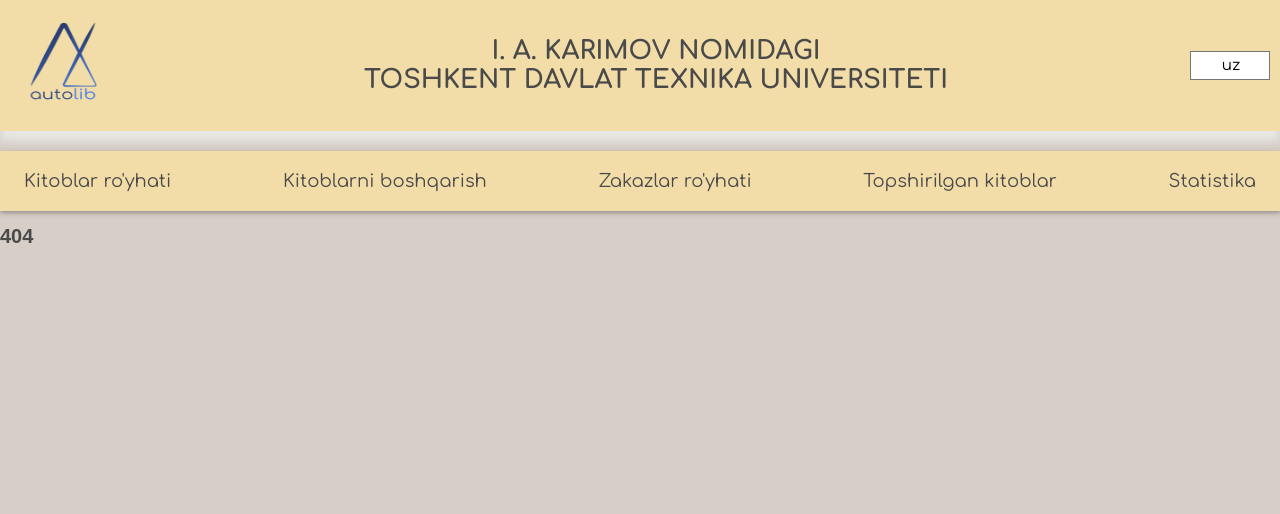
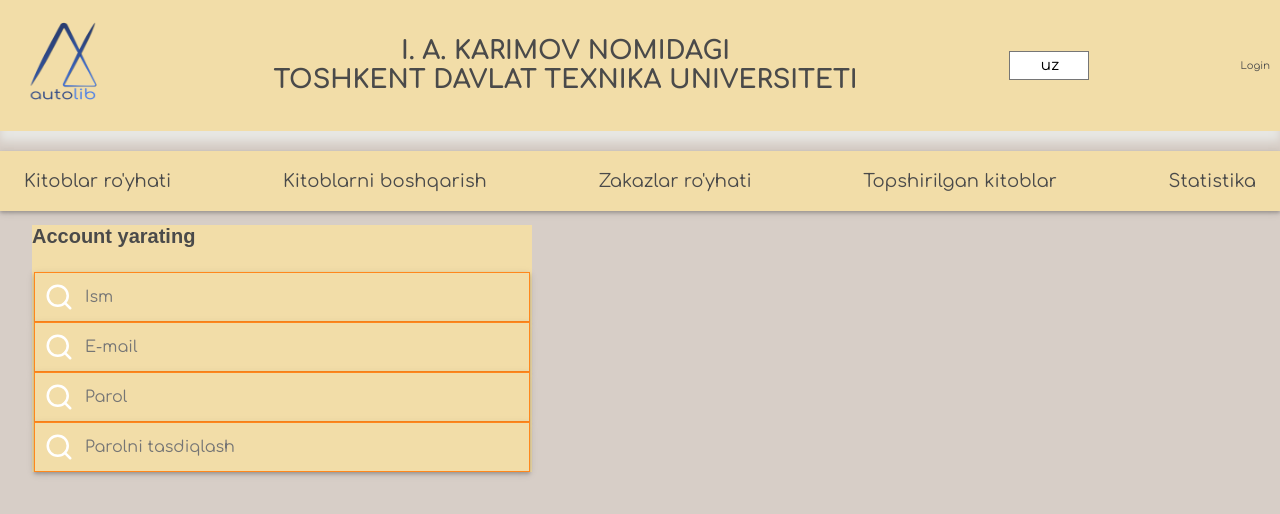
Before and after one commit to azizgofirov/qrlibro, a Vue app: page /register in a window 1280 px wide. Before the commit this address led to /404. Shown: the top 514 px of the page. Built offline with nearby package versions, Linux system fonts and the light colour scheme.

Commit message:
Added Login and Register components with localizations

```diff
--- a/src/components/TheAppBar.vue
+++ b/src/components/TheAppBar.vue
@@ -15,6 +15,7 @@
       <div class="app-nav-bar__lang">
         <LanguageSwitcher />
       </div>
+      <router-link to="/login">Login</router-link>
     </div>
   </section>
 </template>
--- a/src/locales/en.json
+++ b/src/locales/en.json
@@ -64,5 +64,19 @@
         "per_year": "Per Year"
       }
     }
+  },
+  "auth": {
+    "login": {
+      "login_into_your_cabinet": "Log in to your cabinet",
+      "email": "E-mail",
+      "password": "Password"
+    },
+    "register": {
+      "register": "Create an account",
+      "name": "Name",
+      "email": "E-mail",
+      "password": "Password",
+      "confirmPassword": "Confirm password"
+    }
   }
 }
--- a/src/locales/ru.json
+++ b/src/locales/ru.json
@@ -64,5 +64,19 @@
         "per_year": "В Год"
       }
     }
+  },
+  "auth": {
+    "login": {
+      "login_into_your_cabinet": "Войдите в свой кабинет",
+      "email": "E-mail",
+      "password": "Пароль"
+    },
+    "register": {
+      "register": "Создайте аккаунт",
+      "name": "Имя",
+      "email": "E-mail",
+      "password": "Пароль",
+      "confirmPassword": "Подтвердите пароль"
+    }
   }
 }
--- a/src/locales/uz.json
+++ b/src/locales/uz.json
@@ -64,5 +64,19 @@
         "per_year": "Yilda"
       }
     }
+  },
+  "auth": {
+    "login": {
+      "login_into_your_cabinet": "O'z kabinetingizga kiring",
+      "email": "E-mail",
+      "password": "Parol"
+    },
+    "register": {
+      "register": "Account yarating",
+      "name": "Ism",
+      "email": "E-mail",
+      "password": "Parol",
+      "confirmPassword": "Parolni tasdiqlash"
+    }
   }
 }
--- a/src/router/index.js
+++ b/src/router/index.js
@@ -6,6 +6,8 @@ import BookList from '@/views/BookList.vue'
 import BookManage from '@/views/BookManage.vue'
 import OrderList from '@/views/OrderList.vue'
 import Statistics from '@/views/Statistics.vue'
+import Login from '@/views/Auth/Login.vue'
+import Registration from '@/views/Auth/Registration.vue'
 import NotFound from '@/views/NotFound.vue'
 // import NProgress from 'nprogress'
 import store from '@/store'
@@ -58,6 +60,16 @@ const routes = [
     component: Statistics
   },
   {
+    path: '/login',
+    name: 'login',
+    component: Login
+  },
+  {
+    path: '/register',
+    name: 'register',
+    component: Registration
+  },
+  {
     path: '/404',
     name: '404',
     component: NotFound
--- /dev/null
+++ b/src/views/Auth/Login.vue
@@ -0,0 +1,38 @@
+<template>
+  <section class="section">
+    <div class="card login">
+      <h2>{{ $t('auth.login.login_into_your_cabinet') }}</h2>
+      <div class="form">
+        <label>
+          <BaseIcon name="search" width="30" height="30" />
+          <input class="-shadow" type="text" v-model="email" :placeholder="$t('auth.login.email')" />
+        </label>
+        <label>
+          <BaseIcon name="search" width="30" height="30" />
+          <input
+            class="-shadow"
+            type="password"
+            v-model="password"
+            :placeholder="$t('auth.login.password')"
+          />
+        </label>
+      </div>
+    </div>
+  </section>
+</template>
+
+<script>
+export default {
+  name: 'Login'
+}
+</script>
+
+<style scoped>
+.login {
+  max-width: 500px;
+}
+.section {
+  display: flex;
+  justify-content: center;
+}
+</style>
--- /dev/null
+++ b/src/views/Auth/Registration.vue
@@ -0,0 +1,56 @@
+<template>
+  <section>
+    <div class="card register">
+      <h1>{{ $t('auth.register.register') }}</h1>
+      <div class="form">
+        <label>
+          <BaseIcon name="search" width="30" height="30" />
+          <input class="-shadow" type="text" v-model="name" :placeholder="$t('auth.register.name')" />
+        </label>
+        <label>
+          <BaseIcon name="search" width="30" height="30" />
+          <input
+            class="-shadow"
+            type="search"
+            v-model="email"
+            :placeholder="$t('auth.register.email')"
+          />
+        </label>
+        <label>
+          <BaseIcon name="search" width="30" height="30" />
+          <input
+            class="-shadow"
+            type="text"
+            v-model="password"
+            :placeholder="$t('auth.register.password')"
+          />
+        </label>
+        <label>
+          <BaseIcon name="search" width="30" height="30" />
+          <input
+            class="-shadow"
+            type="search"
+            v-model="confirmPassword"
+            :placeholder="$t('auth.register.confirmPassword')"
+          />
+        </label>
+      </div>
+    </div>
+  </section>
+</template>
+
+<script>
+export default {
+  name: 'Registration'
+}
+</script>
+
+<style scoped>
+.register {
+  max-width: 500px;
+}
+.section {
+  display: flex;
+  justify-content: center;
+}
+</style>
--- a/src/views/OrderList.vue
+++ b/src/views/OrderList.vue
@@ -3,12 +3,7 @@
     <div class="form">
       <label>
         <BaseIcon name="search" width="30" height="30" />
-        <input
-          class="-shadow"
-          type="search"
-          v-model="search"
-          :placeholder="$t('search')"
-        />
+        <input class="-shadow" type="search" v-model="search" :placeholder="$t('search')" />
       </label>
     </div>
     <div class="card -shadow">
@@ -30,9 +25,7 @@
         </thead>
         <tr v-for="(searchedOrder, index) in searchedOrders" :key="index">
           <td>
-            <div class="order-id">
-              {{ index + 1 }}
-            </div>
+            <div class="order-id">{{ index + 1 }}</div>
           </td>
           <td>
             <div class="user-avatar">
@@ -66,41 +59,29 @@
           </td>
           <td>
             <div class="order-books">
-              <img
-                :src="`https://libro.pythonanywhere.com/` + searchedOrder.img"
-                alt="Order books"
-              />
+              <img :src="`https://libro.pythonanywhere.com/` + searchedOrder.img" alt="Order books" />
             </div>
           </td>
           <td>
-            <div class="order-name">
-              {{ searchedOrder.title }}
-            </div>
+            <div class="order-name">{{ searchedOrder.title }}</div>
           </td>
           <td>
-            <div class="order-book-isbn">
-              {{ searchedOrder.isbn }}
-            </div>
+            <div class="order-book-isbn">{{ searchedOrder.isbn }}</div>
           </td>
           <td>
-            <div class="order-date_pub">
-              {{ searchedOrder.date_pub }}
-            </div>
+            <div class="order-date_pub">{{ searchedOrder.date_pub }}</div>
           </td>
           <td>
-            <div class="order-author">
-              {{ searchedOrder.author }}
-            </div>
+            <div class="order-author">{{ searchedOrder.author }}</div>
           </td>
           <td>
-            <div class="order-udc">
-              {{ searchedOrder.udc }}
-            </div>
+            <div class="order-udc">{{ searchedOrder.udc }}</div>
           </td>
           <td>
-            <div class="order-remained_time">
-              {{ searchedOrder.time_of_get | date }}
-            </div>
+            <div class="order-remained_time">{{ searchedOrder.remained_time }}</div>
+          </td>
+          <td>
+            <div></div>
           </td>
         </tr>
       </table>
@@ -151,7 +132,12 @@ export default {
       return this.order.orders.map(order => {
         const book = this.book.books.find(book => order.book_id === book.id)
         const user = this.user.users.find(user => order.user === user.id)
-        return { ...order, ...book, ...user }
+        const remained_time =
+          ((Math.round(Date.parse(order.time_of_order) - Date.now()) %
+            86400000) %
+            3600000) /
+          60000
+        return { ...order, ...book, ...user, remained_time }
       })
     },
     searchedOrders() {
@@ -162,12 +148,6 @@ export default {
         return full_name
       })
     }
-    // orderRemainedTime() {
-    //   return (
-    //     Date.parse(this.filledOrders.time_of_order) -
-    //     Date.parse(this.filledOrders.time_of_get)
-    //   )
-    // }
   }
 }
 </script>
--- a/src/views/Statistics.vue
+++ b/src/views/Statistics.vue
@@ -36,7 +36,6 @@ import Tab from '../components/Tab'
 import Tabs from '../components/Tabs'
 import BarChart from '../components/BarChart'
 import HorizontalBarChart from '../components/HorizontalBarChart'
-// import ApiService from '../services/ApiService'
 export default {
   name: 'Statistics',
   components: { HorizontalBarChart, BarChart, Tabs, Tab },
```
Also changed, not shown: src/components/TheNavBar.vue (+2 -6 lines).
